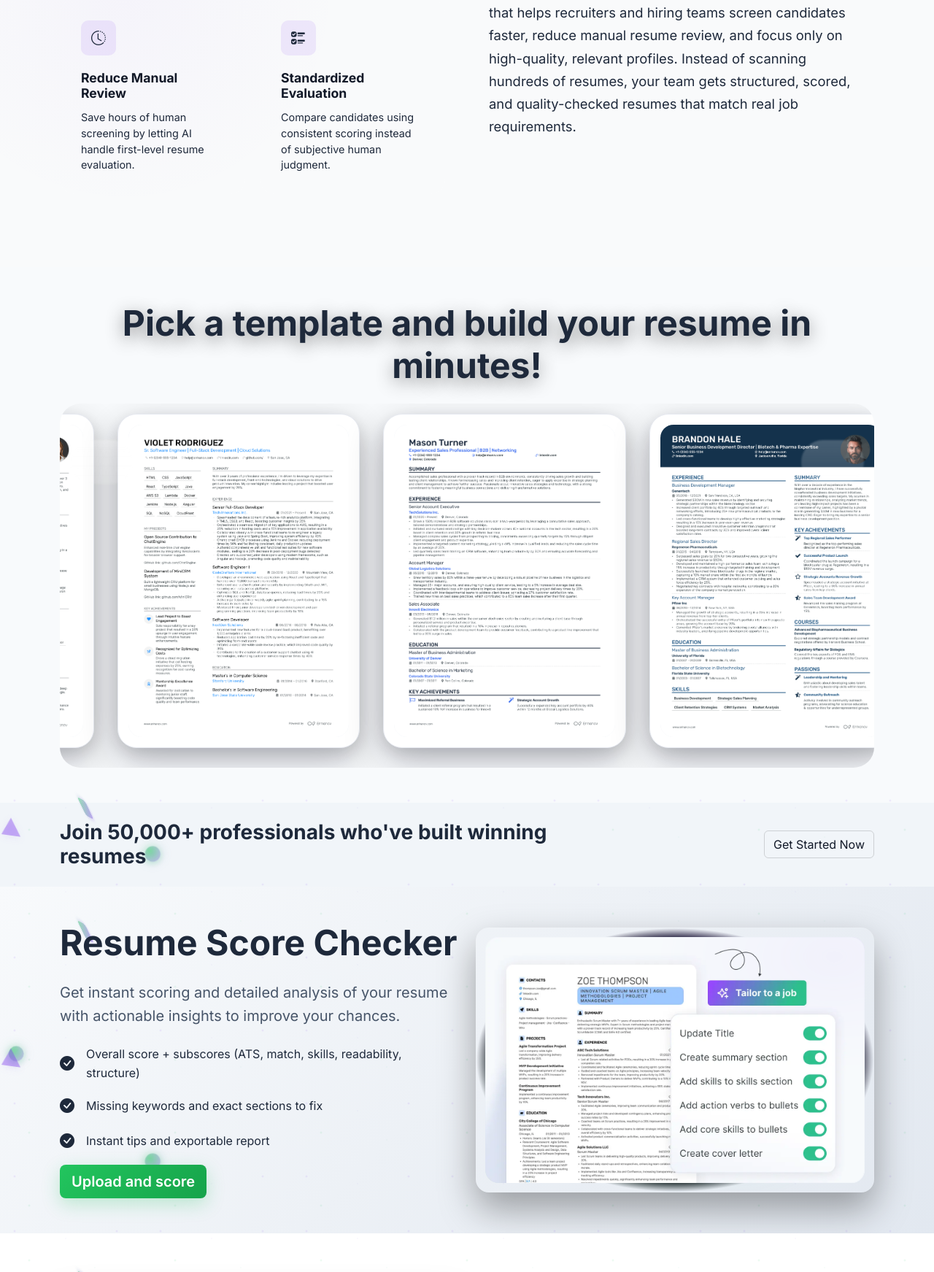
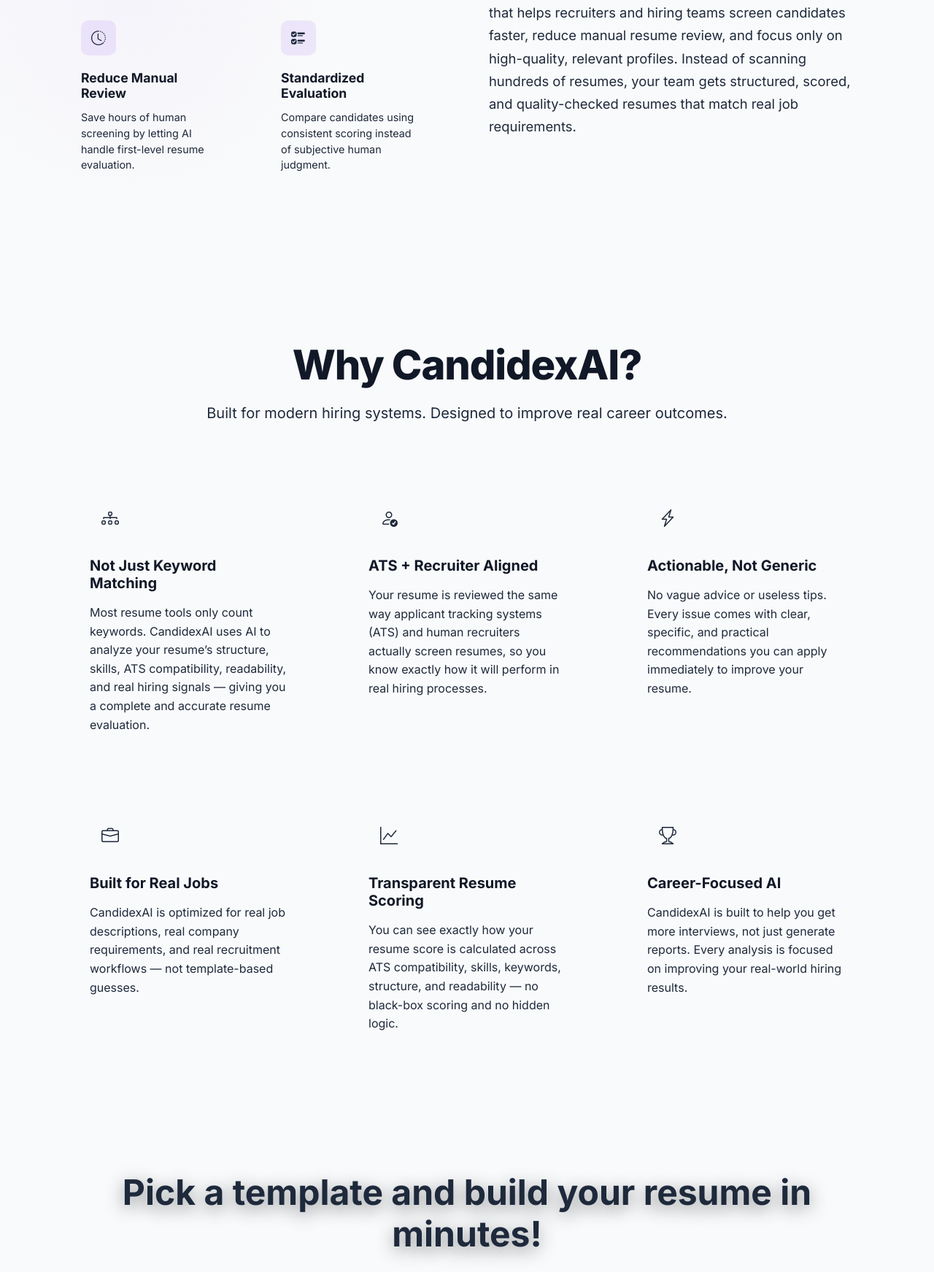
Before and after one commit to Rahul-parmar018/resume-ai-analyzer, a Django app: page / in a window 1280 px wide. Shown: the part 4757-6500 px from the top of the page at 73% size. Run offline with Django 5.2, Linux system fonts and the light colour scheme; some libraries are stand-ins or nearby versions.

Commit message:
feat: add Why CandidexAI trust section with SEO-optimized content

```diff
--- a/resumes/templates/resumes/home.html
+++ b/resumes/templates/resumes/home.html
@@ -974,6 +974,210 @@
           requirements.
         </p>
       </div>
+    </div>
+  </div>
+</section>
+
+<!-- WHY CANDIDEXAI SECTION -->
+<style>
+  .why-section {
+    background-color: var(--bg);
+    padding: 100px 0;
+    position: relative;
+    border-top: 1px solid rgba(255, 255, 255, 0.05);
+  }
+
+  .why-header {
+    text-align: center;
+    max-width: 800px;
+    margin: 0 auto 60px;
+  }
+
+  .why-header h2 {
+    color: #fff;
+    font-size: 3.5rem;
+    font-weight: 800;
+    margin-bottom: 16px;
+    letter-spacing: -0.02em;
+  }
+
+  .why-header p {
+    color: var(--muted);
+    font-size: 1.25rem;
+    line-height: 1.6;
+  }
+
+  .why-grid {
+    display: grid;
+    grid-template-columns: repeat(3, 1fr);
+    gap: 30px;
+  }
+
+  .why-card {
+    background: rgba(255, 255, 255, 0.02);
+    border: 1px solid rgba(255, 255, 255, 0.06);
+    border-radius: 24px;
+    padding: 40px;
+    transition: all 0.4s cubic-bezier(0.4, 0, 0.2, 1);
+    height: 100%;
+    position: relative;
+    overflow: hidden;
+  }
+
+  .why-card::before {
+    content: "";
+    position: absolute;
+    top: 0;
+    left: 0;
+    width: 100%;
+    height: 100%;
+    background: radial-gradient(400px circle at var(--mouse-x, 50%) var(--mouse-y, 50%), rgba(255, 255, 255, 0.06), transparent 40%);
+    opacity: 0;
+    transition: opacity 0.5s;
+    pointer-events: none;
+  }
+
+  .why-card:hover {
+    transform: translateY(-8px);
+    background: rgba(255, 255, 255, 0.04);
+    border-color: rgba(255, 255, 255, 0.15);
+    box-shadow: 0 20px 40px rgba(0, 0, 0, 0.4);
+  }
+
+  .why-card:hover::before {
+    opacity: 1;
+  }
+
+  .why-icon {
+    width: 56px;
+    height: 56px;
+    border-radius: 12px;
+    background: rgba(255, 255, 255, 0.05);
+    display: flex;
+    align-items: center;
+    justify-content: center;
+    color: #fff;
+    font-size: 24px;
+    margin-bottom: 24px;
+    border: 1px solid rgba(255, 255, 255, 0.1);
+    transition: all 0.3s ease;
+  }
+
+  .why-card:hover .why-icon {
+    background: #fff;
+    color: #000;
+    transform: scale(1.1);
+  }
+
+  .why-card h3 {
+    color: #fff;
+    font-size: 1.25rem;
+    font-weight: 700;
+    margin-bottom: 16px;
+  }
+
+  .why-card p {
+    color: var(--muted);
+    font-size: 1rem;
+    line-height: 1.6;
+    margin-bottom: 0;
+  }
+
+  @media (max-width: 1199.98px) {
+    .why-grid {
+      grid-template-columns: repeat(2, 1fr);
+    }
+  }
+
+  @media (max-width: 767.98px) {
+    .why-grid {
+      grid-template-columns: 1fr;
+    }
+
+    .why-header h2 {
+      font-size: 2.75rem;
+    }
+
+    .why-section {
+      padding: 70px 0;
+    }
+  }
+</style>
+
+<section class="why-section">
+  <!-- Decorative Glows -->
+  <div
+    style="position: absolute; top: 0; left: 50%; translate: -50% -50%; width: 800px; height: 400px; background: radial-gradient(circle, rgba(255, 255, 255, 0.02) 0%, transparent 70%); pointer-events: none;">
+  </div>
+
+  <div class="container position-relative">
+    <div class="why-header sa fade-up">
+      <h2 class="sa fade-up">Why CandidexAI?</h2>
+      <p class="sa fade-up" data-sa-delay="100">Built for modern hiring systems. Designed to improve real career
+        outcomes.</p>
+    </div>
+
+    <div class="why-grid">
+      <!-- Card 1 -->
+      <article class="why-card sa fade-up" data-sa-delay="0">
+        <div class="why-icon">
+          <i class="bi bi-diagram-3"></i>
+        </div>
+        <h3>Not Just Keyword Matching</h3>
+        <p>Most resume tools only count keywords. CandidexAI uses AI to analyze your resume’s structure, skills, ATS
+          compatibility, readability, and real hiring signals — giving you a complete and accurate resume evaluation.
+        </p>
+      </article>
+
+      <!-- Card 2 -->
+      <article class="why-card sa fade-up" data-sa-delay="100">
+        <div class="why-icon">
+          <i class="bi bi-person-check"></i>
+        </div>
+        <h3>ATS + Recruiter Aligned</h3>
+        <p>Your resume is reviewed the same way applicant tracking systems (ATS) and human recruiters actually screen
+          resumes, so you know exactly how it will perform in real hiring processes.</p>
+      </article>
+
+      <!-- Card 3 -->
+      <article class="why-card sa fade-up" data-sa-delay="200">
+        <div class="why-icon">
+          <i class="bi bi-lightning-charge"></i>
+        </div>
+        <h3>Actionable, Not Generic</h3>
+        <p>No vague advice or useless tips. Every issue comes with clear, specific, and practical recommendations you
+          can apply immediately to improve your resume.</p>
+      </article>
+
+      <!-- Card 4 -->
+      <article class="why-card sa fade-up" data-sa-delay="300">
+        <div class="why-icon">
+          <i class="bi bi-briefcase"></i>
+        </div>
+        <h3>Built for Real Jobs</h3>
+        <p>CandidexAI is optimized for real job descriptions, real company requirements, and real recruitment workflows
+          — not template-based guesses.</p>
+      </article>
+
+      <!-- Card 5 -->
+      <article class="why-card sa fade-up" data-sa-delay="400">
+        <div class="why-icon">
+          <i class="bi bi-graph-up"></i>
+        </div>
+        <h3>Transparent Resume Scoring</h3>
+        <p>You can see exactly how your resume score is calculated across ATS compatibility, skills, keywords,
+          structure, and readability — no black-box scoring and no hidden logic.</p>
+      </article>
+
+      <!-- Card 6 -->
+      <article class="why-card sa fade-up" data-sa-delay="500">
+        <div class="why-icon">
+          <i class="bi bi-trophy"></i>
+        </div>
+        <h3>Career-Focused AI</h3>
+        <p>CandidexAI is built to help you get more interviews, not just generate reports. Every analysis is focused on
+          improving your real-world hiring results.</p>
+      </article>
     </div>
   </div>
 </section>
```
